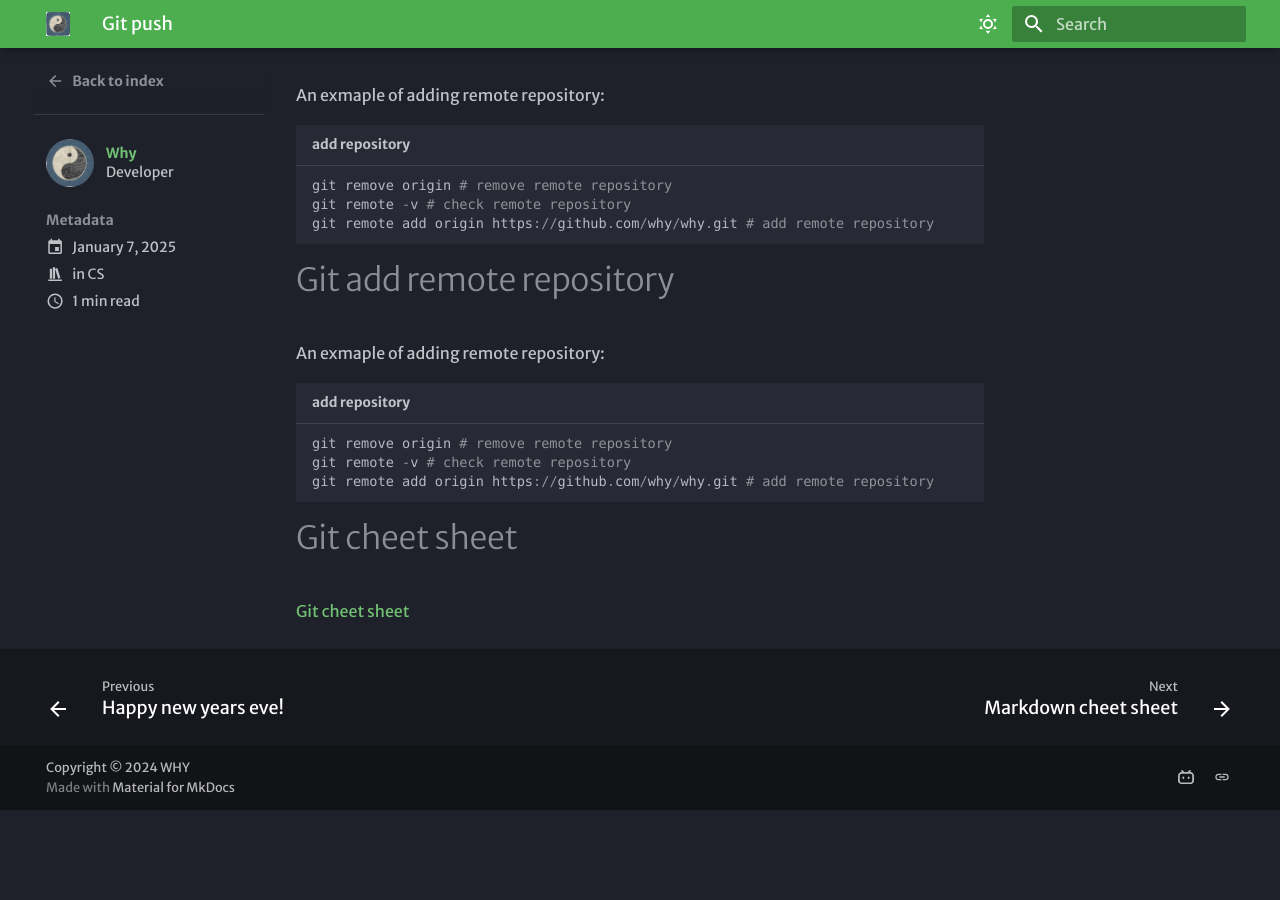
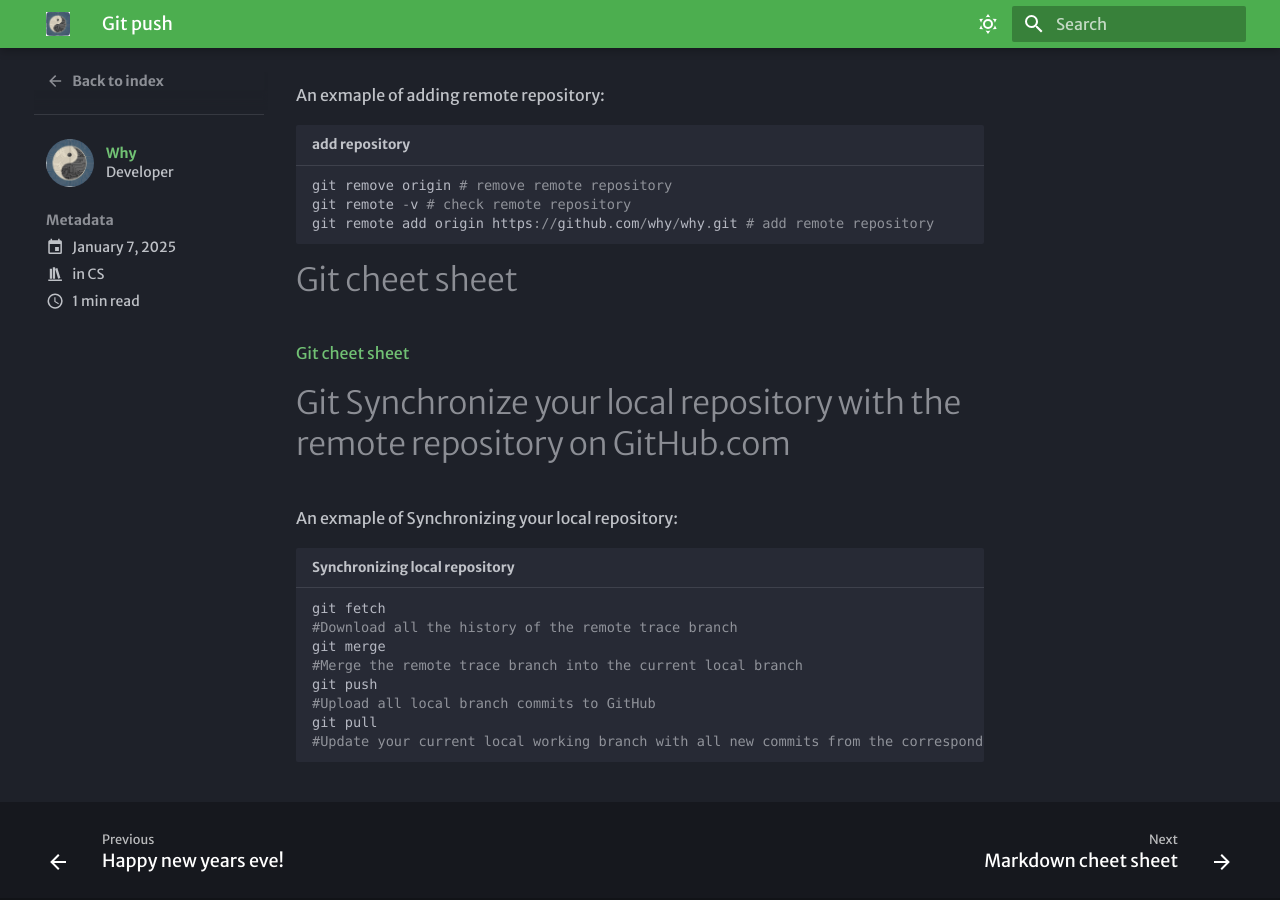
Before and after one commit to why250/mkdocs_why, an MkDocs documentation site: the page built from docs/blog/posts/gitpush.md, in a window 1280 px wide and 900 px high, scrolled down 451 px. Built offline with MkDocs 1.6.1 and Material for MkDocs 9.7.7, drawn with Linux system fonts in a browser that asks for light colours; some web fonts are replaced; before the commit the page ends 1261 px from its top, so only the background shows below that.

Commit message:
add TL_Z0

````diff
--- a/docs/blog/posts/gitpush.md
+++ b/docs/blog/posts/gitpush.md
@@ -30,13 +30,19 @@ git remove origin # remove remote repository
 git remote -v # check remote repository
 git remote add origin https://github.com/why/why.git # add remote repository
 ```
-# Git add remote repository
-An exmaple of adding remote repository:
-```py title="add repository"
-git remove origin # remove remote repository
-git remote -v # check remote repository
-git remote add origin https://github.com/why/why.git # add remote repository
-```
 
 # Git cheet sheet
 [Git cheet sheet](https://training.github.com/downloads/zh_CN/github-git-cheat-sheet/)
+
+# Git Synchronize your local repository with the remote repository on GitHub.com
+An exmaple of Synchronizing your local repository:
+```py title="Synchronizing local repository"
+git fetch
+#Download all the history of the remote trace branch
+git merge
+#Merge the remote trace branch into the current local branch
+git push
+#Upload all local branch commits to GitHub
+git pull
+#Update your current local working branch with all new commits from the corresponding remote branch of GitHub. is a combination of and git pullgit fetchgit merge
+```
````
Also changed, not shown: docs/blog/posts/TL_Z0.md (+1 -1 lines), docs/blog/posts/Transformer.md (+1 -0 lines).
